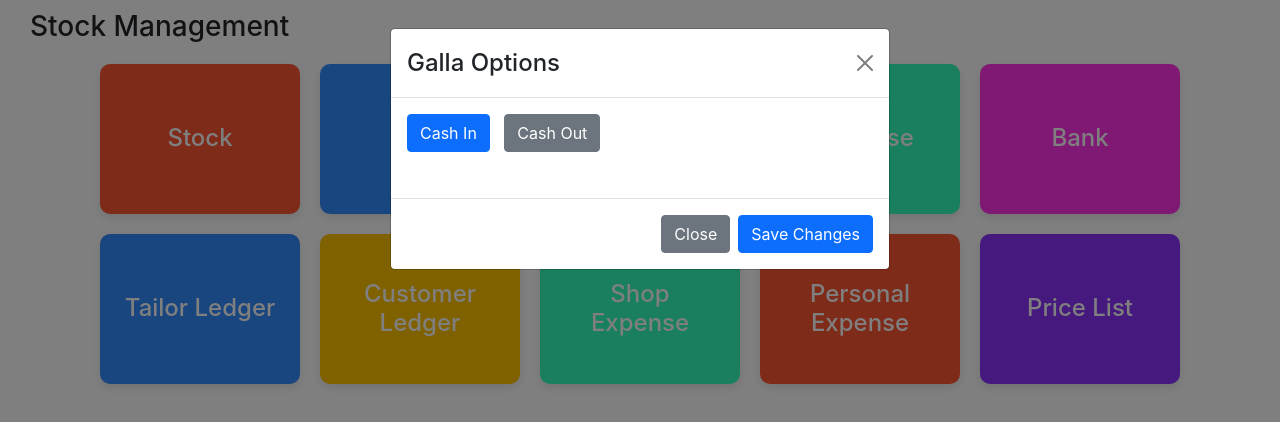
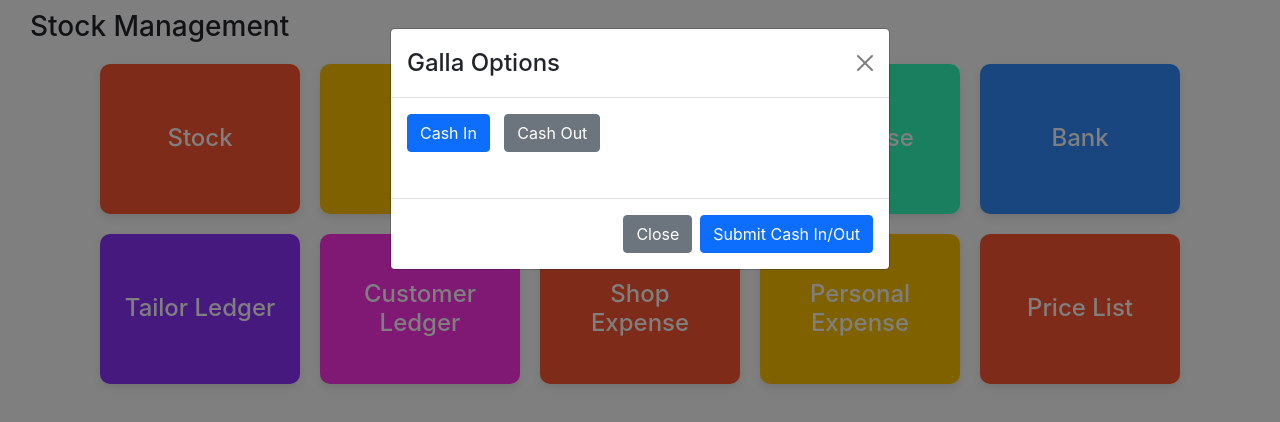
Before and after one commit to 338-dev/client-project-stock-management, a React (Create React App) app: page / in a window 1280 px wide. Both pictures are taken after a click on the element "Galla". Shown: the top 422 px of the page. Built offline with nearby package versions, Linux system fonts and the light colour scheme.

Commit message:
api integrate

```diff
--- a/src/components/TiltleCard/TitleCard.js
+++ b/src/components/TiltleCard/TitleCard.js
@@ -1,24 +1,24 @@
 import React from "react";
 import "./TitleCard.css"; // Stylesheet for the TitleCard component
 
-const TitleCard = ({ title, onClick }) => {
+const TitleCard = ({ title, onClick, color }) => {
   // Generate a random vibrant color
-  const vibrantColor = () => {
-    const colors = [
-      "#FF5733",
-      "#FFC300",
-      "#33FFBD",
-      "#338DFF",
-      "#8D33FF",
-      "#FF33E9",
-    ];
-    return colors[Math.floor(Math.random() * colors.length)];
+  const vibrantColor = ({ color }) => {
+    // const colors = [
+    //   "#FF5733",
+    //   "#FFC300",
+    //   "#33FFBD",
+    //   "#338DFF",
+    //   "#8D33FF",
+    //   "#FF33E9",
+    // ];
+    // return colors[Math.floor(Math.random() * colors.length)];
   };
 
   return (
     <div
       className="title-card"
-      style={{ backgroundColor: vibrantColor() }}
+      style={{ backgroundColor: color }}
       onClick={onClick}
     >
       <h2>{title}</h2>
--- a/src/pages/Home.jsx
+++ b/src/pages/Home.jsx
@@ -1,11 +1,27 @@
-import React, { useState } from "react";
+import React, { useEffect, useState } from "react";
 import "./Home.css";
 import TitleCard from "../components/TiltleCard/TitleCard";
 import { Modal, Button, Form } from "react-bootstrap";
+import axios from "axios";
 const Home = () => {
   const [showGallaModal, setShowGallaModal] = useState(false);
   const [selectedGallaOption, setSelectedGallaOption] = useState(null);
   const [selectedCashInOption, setSelectedCashInOption] = useState(null);
+  const [customerCode, setCustomerCode] = useState("");
+  const [customerName, setCustomerName] = useState("");
+  const [amount, setAmount] = useState("");
+  const [receipt, setReceipt] = useState(null);
+  const [authToken, setAuthToken] = useState("");
+  const [formErrors, setFormErrors] = useState({}); // State to track form errors
+
+  useEffect(() => {
+    // Get auth token from localStorage
+    const userDetails = localStorage.getItem("userDetails");
+    if (userDetails) {
+      const parsedDetails = JSON.parse(userDetails);
+      setAuthToken(parsedDetails?.tokens?.access);
+    }
+  }, []);
 
   const handleGallaClick = () => {
     setShowGallaModal(true);
@@ -26,22 +42,84 @@ const Home = () => {
     setSelectedCashInOption(null);
   };
 
+  const handleCustomerPaymentSubmit = (e) => {
+    // e.preventDefault();
+
+    // Check for form validation
+    const errors = {};
+    if (!customerCode.trim()) {
+      errors.customerCode = "Customer code is required";
+    }
+    if (!customerName.trim()) {
+      errors.customerName = "Customer name is required";
+    }
+    if (!amount.trim()) {
+      errors.amount = "Amount is required";
+    }
+    if (!receipt) {
+      errors.receipt = "Receipt is required";
+    }
+    if (Object.keys(errors).length > 0) {
+      setFormErrors(errors);
+      return;
+    }
+
+    const formData = new FormData();
+    formData.append("amount_credit", amount);
+    formData.append("bill_image", receipt);
+    formData.append("customer_code", customerCode);
+    formData.append("customer_name", customerName);
+
+    const config = {
+      headers: {
+        Authorization: `Bearer ${authToken}`,
+        "Content-Type": "multipart/form-data",
+      },
+    };
+
+    axios
+      .post(
+        "https://stock-management-be.vercel.app/galla/customer-payment/",
+        formData,
+        config
+      )
+      .then((response) => {
+        console.log(response.data);
+        // Handle success response
+      })
+      .catch((error) => {
+        console.log("error", error);
+        // Handle error
+      });
+  };
+
+  const handleModalSubmit = () => {
+    if (
+      selectedGallaOption === "Cash In" &&
+      selectedCashInOption === "Customer Payment"
+    ) {
+      handleCustomerPaymentSubmit();
+    } else {
+      // handleCashInOutSubmit();
+    }
+  };
+
   return (
     <>
       <h3>Stock Management</h3>
 
       <div className="home">
         <div className="card-group">
-          <TitleCard title="Stock" />
-          <TitleCard title="Galla" onClick={handleGallaClick} />
-          <TitleCard title="Sales" />
-          <TitleCard title="Purchase" />
-          <TitleCard title="Bank" />
-          <TitleCard title="Tailor Ledger" />
-          <TitleCard title="Customer Ledger" />
-          <TitleCard title="Shop Expense" />
-          <TitleCard title="Personal Expense" />
-          <TitleCard title="Price List" />
+          <TitleCard title="Stock" color="#FF5733" />
+          <TitleCard title="Galla" onClick={handleGallaClick} color="#FFC300" />
+          <TitleCard title="Sales" color="#FF5733" />
+          <TitleCard title="Purchase" color="#33FFBD" />
+          <TitleCard title="Bank" color="#338DFF" />
+          <TitleCard title="Tailor Ledger" color="#8D33FF" />
+          <TitleCard title="Customer Ledger" color="#FF33E9" />
+          <TitleCard title="Shop Expense" color="#FF5733" />
+          <TitleCard title="Personal Expense" color="#FFC300" />
+          <TitleCard title="Price List" color="#FF5733" />
         </div>
 
         {/* Galla Modal */}
@@ -78,36 +156,63 @@ const Home = () => {
                 {/* Selected Cash In Option: Customer Payment */}
                 {selectedCashInOption === "Customer Payment" && (
                   <Form>
+                    <Form.Group controlId="customerCode">
+                      <Form.Label>Customer Code</Form.Label>
+                      <Form.Control
+                        type="text"
+                        placeholder="Enter customer code"
+                        value={customerCode}
+                        onChange={(e) => setCustomerCode(e.target.value)}
+                        required
+                      />
+                      {formErrors.customerCode && (
+                        <Form.Text className="text-danger">
+                          {formErrors.customerCode}
+                        </Form.Text>
+                      )}
+                    </Form.Group>
                     <Form.Group controlId="customerName">
                       <Form.Label>Customer Name</Form.Label>
                       <Form.Control
                         type="text"
                         placeholder="Enter customer name"
+                        value={customerName}
+                        onChange={(e) => setCustomerName(e.target.value)}
+                        required
                       />
+                      {formErrors.customerName && (
+                        <Form.Text className="text-danger">
+                          {formErrors.customerName}
+                        </Form.Text>
+                      )}
                     </Form.Group>
                     <Form.Group controlId="amount">
                       <Form.Label>Amount</Form.Label>
-                      <Form.Control type="number" placeholder="Enter amount" />
+                      <Form.Control
+                        type="number"
+                        placeholder="Enter amount"
+                        value={amount}
+                        onChange={(e) => setAmount(e.target.value)}
+                        required
+                      />
+                      {formErrors.amount && (
+                        <Form.Text className="text-danger">
+                          {formErrors.amount}
+                        </Form.Text>
+                      )}
                     </Form.Group>
                     <Form.Group controlId="receipt">
                       <Form.Label>Upload Receipt</Form.Label>
-                      <Form.Control type="file" />
-                    </Form.Group>
-                  </Form>
-                )}
-                {/* Selected Cash In Option: Cash Payment */}
-                {selectedCashInOption === "Cash Payment" && (
-                  <Form>
-                    <Form.Group controlId="amount">
-                      <Form.Label>Amount</Form.Label>
-                      <Form.Control type="number" placeholder="Enter amount" />
-                    </Form.Group>
-                    <Form.Group controlId="billNumber">
-                      <Form.Label>Bill Number</Form.Label>
                       <Form.Control
-                        type="text"
-                        placeholder="Enter bill number"
+                        type="file"
+                        onChange={(e) => setReceipt(e.target.files[0])}
+                        required
                       />
+                      {formErrors.receipt && (
+                        <Form.Text className="text-danger">
+                          {formErrors.receipt}
+                        </Form.Text>
+                      )}
                     </Form.Group>
                   </Form>
                 )}
@@ -122,8 +227,11 @@ const Home = () => {
             >
               Close
             </Button>
-            <Button variant="primary" onClick={() => setShowGallaModal(false)}>
-              Save Changes
+            <Button variant="primary" onClick={handleModalSubmit}>
+              {selectedGallaOption === "Cash In" &&
+              selectedCashInOption === "Customer Payment"
+                ? "Submit Customer Payment"
+                : "Submit Cash In/Out"}
             </Button>
           </Modal.Footer>
         </Modal>
```
